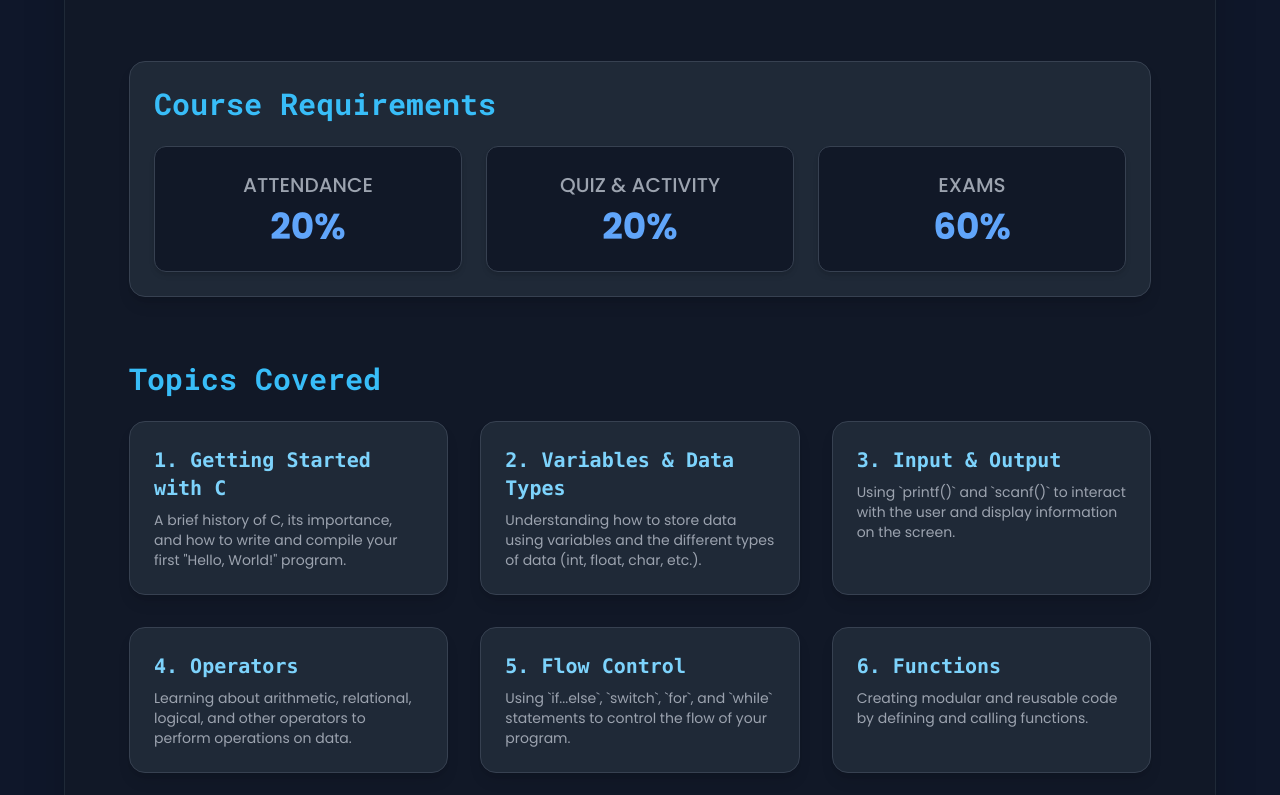
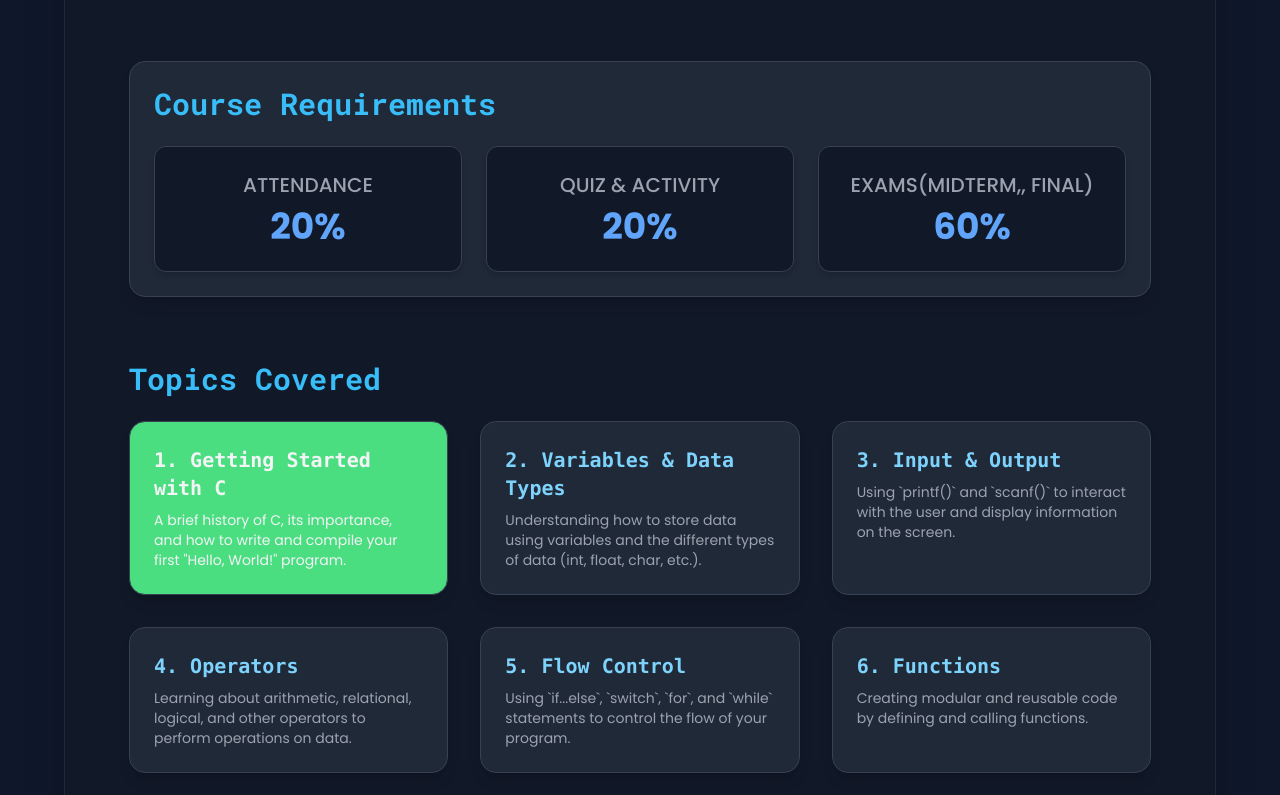
Before and after one commit to Kaizn16/CCS-PT-5-2025-2026, a plain HTML site: page index.html in a window 1280 px wide. Shown: the part 484-1279 px from the top of the page. Drawn offline with nearby package versions, Linux system fonts and the light colour scheme.

Commit message:
1st topic is done

```diff
--- a/index.html
+++ b/index.html
@@ -53,7 +53,7 @@
                         <span class="text-blue-400 font-extrabold text-3xl md:text-4xl mt-2">20%</span>
                     </div>
                     <div class="flex flex-col items-center justify-center bg-gray-900 p-6 rounded-xl border border-gray-700 shadow-md transform transition-transform duration-300 hover:scale-105 hover:border-blue-500">
-                        <span class="text-gray-400 font-medium text-lg md:text-xl uppercase">Exams</span>
+                        <span class="text-gray-400 font-medium text-lg md:text-xl uppercase">Exams(Midterm,, Final)</span>
                         <span class="text-blue-400 font-extrabold text-3xl md:text-4xl mt-2">60%</span>
                     </div>
                 </div>
@@ -62,9 +62,9 @@
             <section class="mb-12 md:mb-16">
                 <h2 class="text-2xl md:text-3xl font-bold text-sky-400 mb-6">Topics Covered</h2>
                 <div class="grid grid-cols-1 md:grid-cols-2 lg:grid-cols-3 gap-8">
-                    <div class="bg-gray-800 p-6 rounded-2xl border border-gray-700 shadow-lg transform transition-transform duration-300 hover:translate-y-[-8px] hover:border-blue-500">
-                        <h3 class="text-xl font-semibold text-sky-300 mb-2 font-mono">1. Getting Started with C</h3>
-                        <p class="text-gray-400 text-sm">
+                    <div class="bg-green-400 p-6 rounded-2xl border border-gray-700 shadow-lg transform transition-transform duration-300 hover:translate-y-[-8px] hover:border-blue-500">
+                        <h3 class="text-xl font-semibold text-gray-100 mb-2 font-mono">1. Getting Started with C</h3>
+                        <p class="text-gray-100 text-sm">
                             A brief history of C, its importance, and how to write and compile your first "Hello, World!" program.
                         </p>
                     </div>
```
